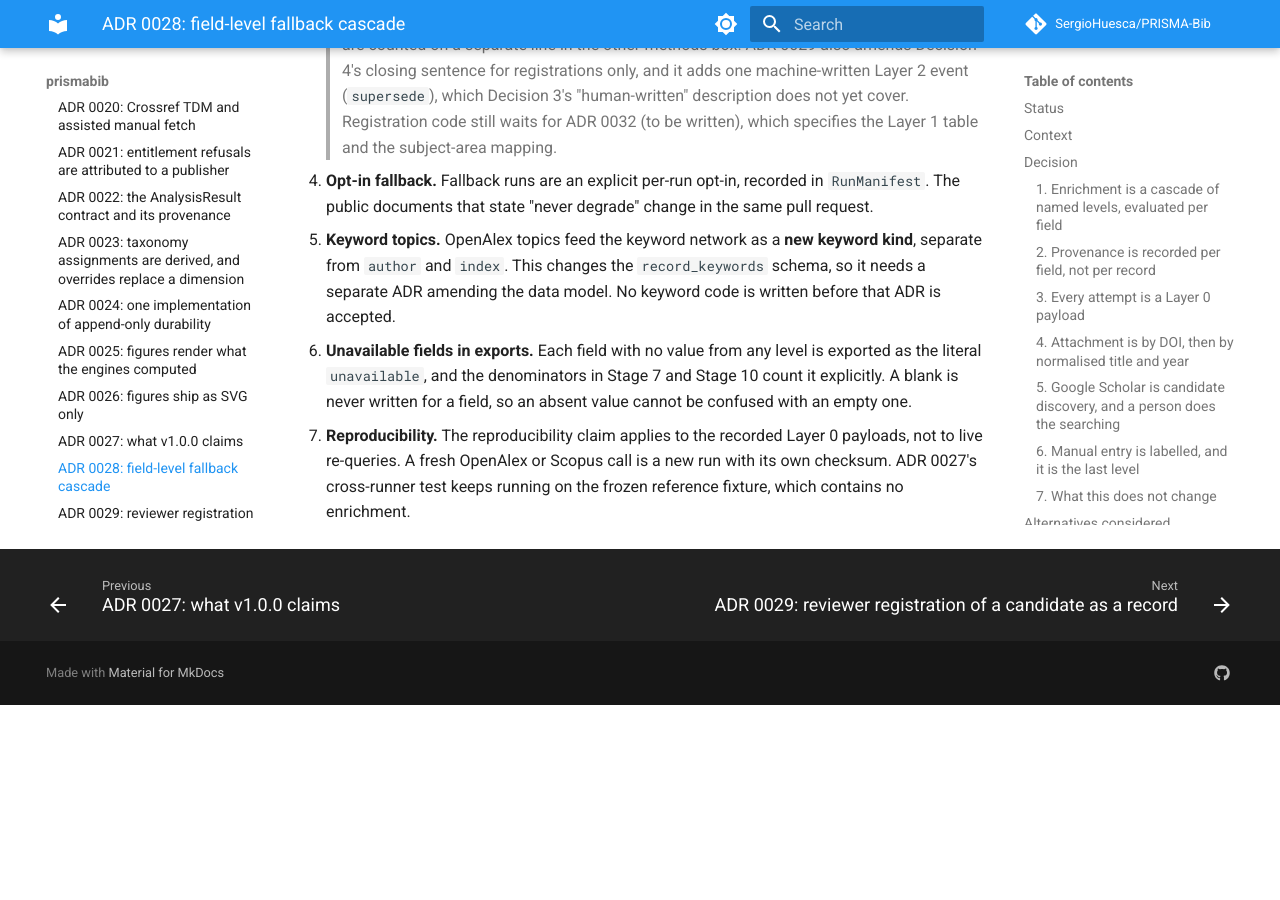
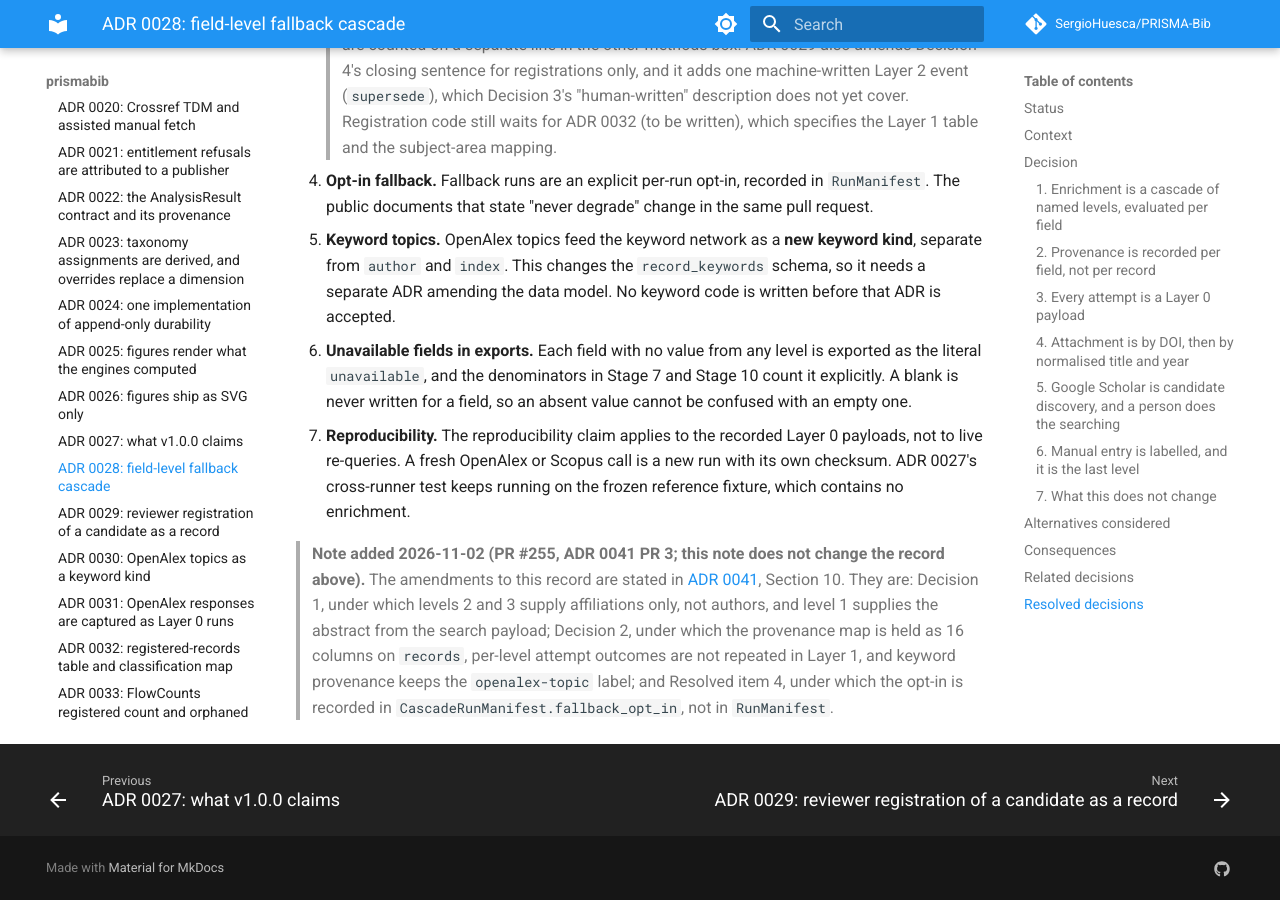
Before and after one commit to SergioHuesca/PRISMA-Bib, an MkDocs documentation site: the page built from docs/architecture/adr/0028-field-level-fallback-cascade.md, in a window 1280 px wide and 900 px high, scrolled down 6246 px. Built offline with MkDocs 1.6.1 and Material for MkDocs 9.7.7, drawn with Linux system fonts in a browser that asks for light colours; comment, search, counter and statistics services are not loaded; before the commit the page ends 6951 px from its top, so only the background shows below that.

Commit message:
docs(adr): dated pointer notes on ADR 0028, 0031 and 0032 (ADR 0041, PR 3)
Append-only notes; no older text changed.

Co-Authored-By: Claude Sonnet 5.5 <noreply@anthropic.com>
Claude-Session: https://claude.ai/code/session_01QjNadz7h2UAZ2C2xhuaY8z

```diff
--- a/docs/architecture/adr/0028-field-level-fallback-cascade.md
+++ b/docs/architecture/adr/0028-field-level-fallback-cascade.md
@@ -232,3 +232,5 @@ evidence.
 7. **Reproducibility.** The reproducibility claim applies to the recorded Layer 0 payloads, not to live
    re-queries. A fresh OpenAlex or Scopus call is a new run with its own checksum. ADR 0027's cross-runner
    test keeps running on the frozen reference fixture, which contains no enrichment.
+
+> **Note added 2026-11-02 (PR #255, ADR 0041 PR 3; this note does not change the record above).** The amendments to this record are stated in [ADR 0041](0041-field-level-provenance-and-cascade-completion.md), Section 10. They are: Decision 1, under which levels 2 and 3 supply affiliations only, not authors, and level 1 supplies the abstract from the search payload; Decision 2, under which the provenance map is held as 16 columns on `records`, per-level attempt outcomes are not repeated in Layer 1, and keyword provenance keeps the `openalex-topic` label; and Resolved item 4, under which the opt-in is recorded in `CascadeRunManifest.fallback_opt_in`, not in `RunManifest`.
```
Also changed, not shown: docs/architecture/adr/0031-openalex-responses-are-layer0-runs.md (+2 -0 lines), docs/architecture/adr/0032-registered-records-table-and-classification-map.md (+2 -0 lines).
